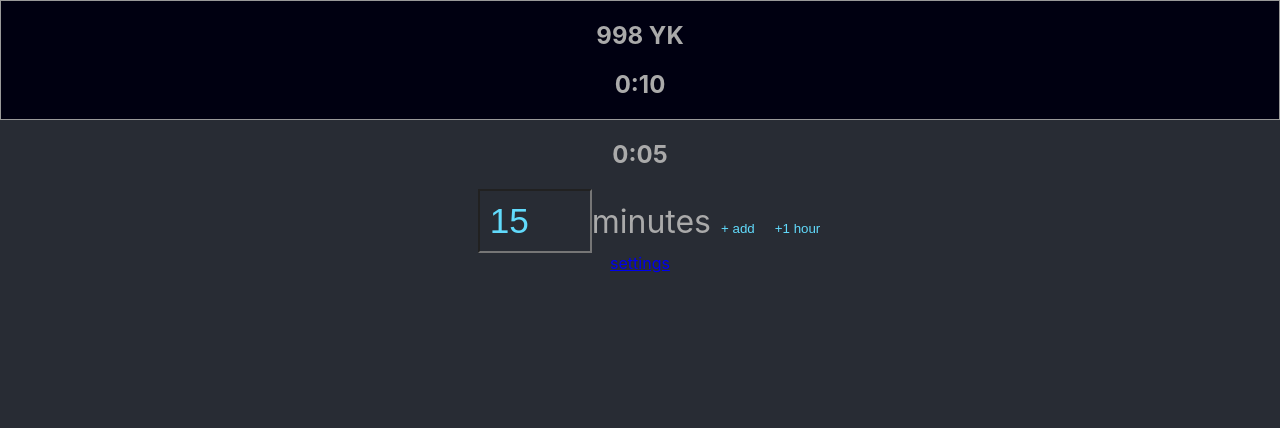
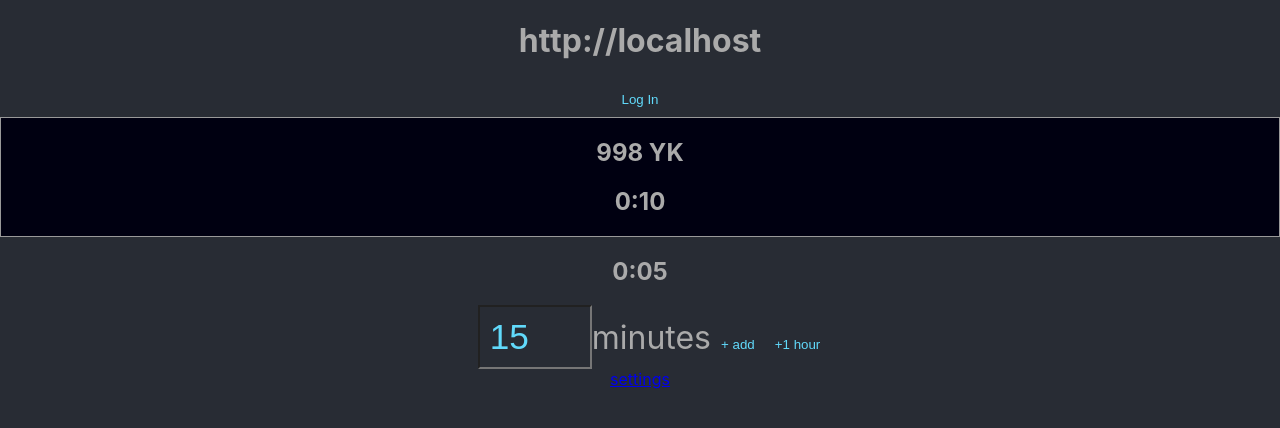
Before and after one commit to ignu/dm-tools, a React (Create React App) app: page / in a window 1280 px wide. Shown: the top 428 px of the page. Built offline with nearby package versions, Linux system fonts and the light colour scheme; no server answers.

Commit message:
Add more logging

```diff
--- a/src/App.tsx
+++ b/src/App.tsx
@@ -3,15 +3,21 @@ import { BrowserRouter as Router, Link, Route, Switch } from 'react-router-dom';
 import './App.css';
 import Settings from './components/Settings';
 import Timer from './components/Timer';
-import { Auth0Provider } from '@auth0/auth0-react';
+import { Auth0Provider, useAuth0 } from '@auth0/auth0-react';
+import LoginButton from './components/LoginButton';
 
 const domain = process.env.REACT_APP_DOMAIN || '';
 const clientId = process.env.REACT_APP_CLIENT_ID || '';
 
 function App() {
+  const { user, isAuthenticated, isLoading } = useAuth0();
+  console.log('🦄 - user, isAuthenticated, isLoading', user, isAuthenticated, isLoading);
+
   return (
     <div className="App">
       <Auth0Provider domain={domain} clientId={clientId} redirectUri={window.location.origin}>
+        <h1>{window.location.origin}</h1>
+        <LoginButton />
         <Router>
           <Switch>
             <Route path="/settings">
--- /dev/null
+++ b/src/components/LoginButton.tsx
@@ -0,0 +1,10 @@
+import React from 'react';
+import { useAuth0 } from '@auth0/auth0-react';
+
+const LoginButton = () => {
+  const { loginWithRedirect } = useAuth0();
+
+  return <button onClick={loginWithRedirect}>Log In</button>;
+};
+
+export default LoginButton;
```
